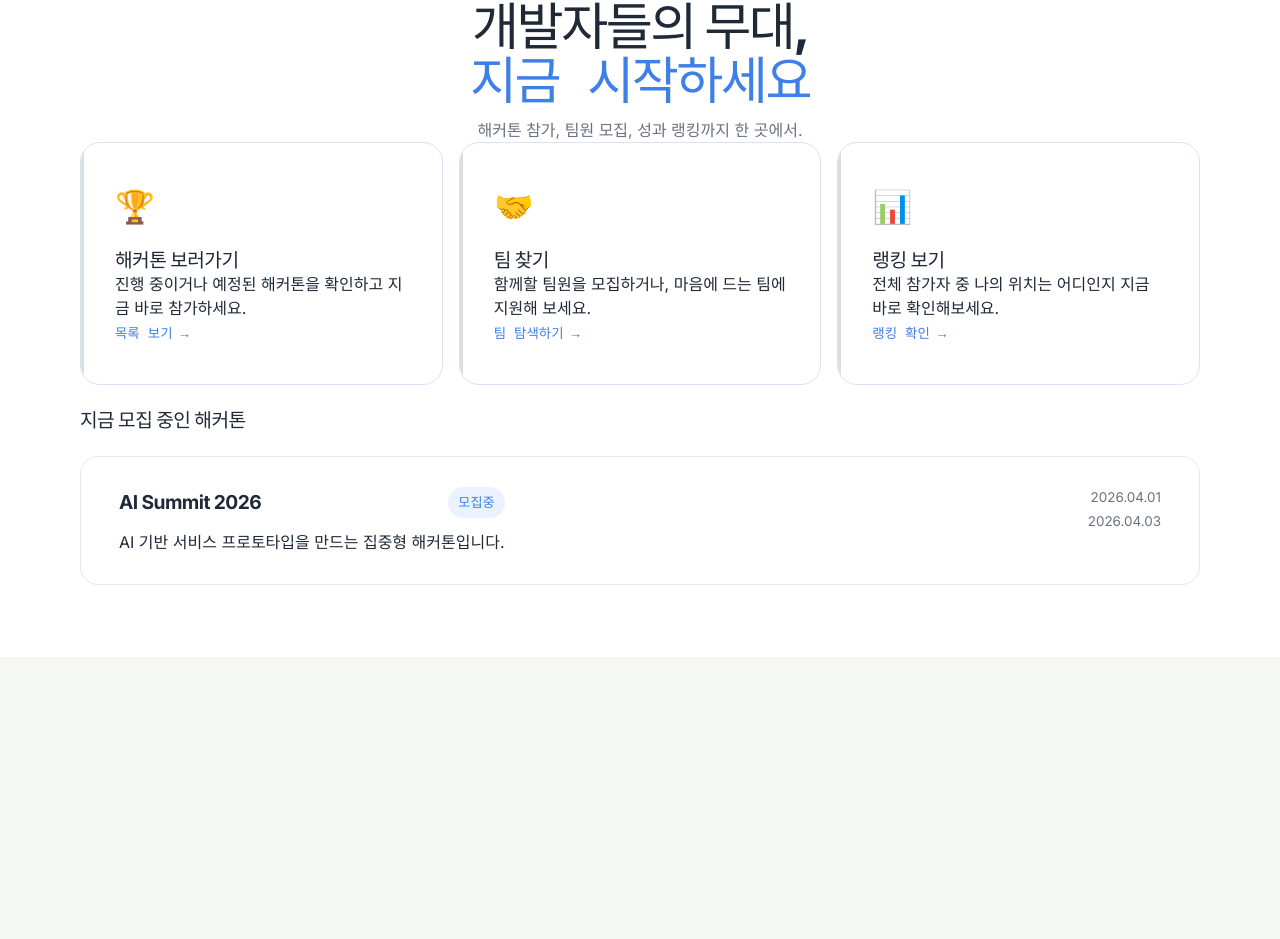
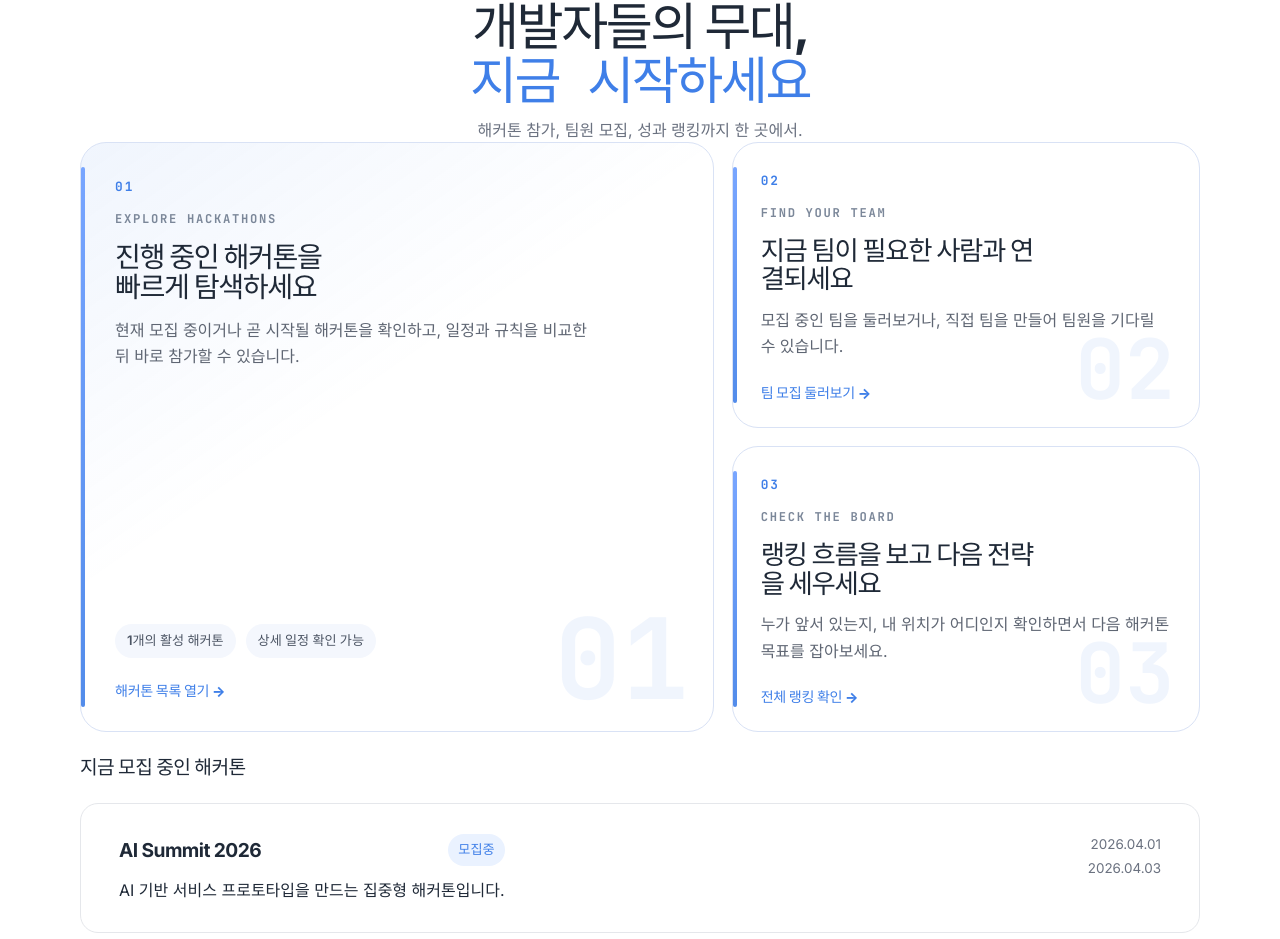
Before and after one commit to DakerTeams/Daker-front, a React (Vite) app: page / in a window 1280 px wide. Shown: the part 861-1800 px from the top of the page. Before the commit the page ends 1518 px from the top, so only its background shows below. Built offline with nearby package versions, Linux system fonts and the light colour scheme; no server answers.

Commit message:
style: 메인 하단 섹션을 비대칭 에디토리얼 레이아웃으로 개선

```diff
--- a/src/index.css
+++ b/src/index.css
@@ -587,53 +587,155 @@ h2 {
   font-family: 'JetBrains Mono', ui-monospace, monospace;
 }
 
-.hero-cards {
+.hero-editorial {
   display: grid;
-  grid-template-columns: repeat(auto-fit, minmax(260px, 1fr));
-  gap: 16px;
-}
-
-.hero-card {
-  background: #ffffff;
-  border-radius: 20px;
-  padding: 40px 34px;
+  grid-template-columns: minmax(0, 1.15fr) minmax(320px, 0.85fr);
+  gap: 18px;
+}
+
+.hero-editorial__feature,
+.hero-editorial__card {
+  position: relative;
+  display: flex;
+  flex-direction: column;
+  gap: 14px;
+  overflow: hidden;
+  background: #ffffff;
   border: 1px solid var(--border);
-  position: relative;
-  overflow: hidden;
-  transition: all 0.2s ease;
-}
-
-.hero-card::before {
+  border-radius: 26px;
+  transition:
+    transform 0.2s ease,
+    border-color 0.2s ease,
+    box-shadow 0.2s ease;
+}
+
+.hero-editorial__feature {
+  min-height: 360px;
+  padding: 34px 34px 30px;
+  justify-content: flex-end;
+  background:
+    linear-gradient(145deg, rgba(63, 127, 232, 0.08), transparent 44%),
+    #ffffff;
+}
+
+.hero-editorial__card {
+  min-height: 170px;
+  padding: 28px 28px 24px;
+}
+
+.hero-editorial__feature::before,
+.hero-editorial__card::before {
   content: '';
   position: absolute;
   left: 0;
-  top: 0;
-  bottom: 0;
-  width: 3px;
-  background: #d8e0d7;
-  transition: background 0.2s ease;
-}
-
-.hero-card:hover {
-  border-color: var(--primary);
+  top: 24px;
+  bottom: 24px;
+  width: 4px;
+  border-radius: 999px;
+  background: linear-gradient(180deg, #6a9cff 0%, #3f7fe8 100%);
+  opacity: 0.9;
+}
+
+.hero-editorial__feature:hover,
+.hero-editorial__card:hover {
+  transform: translateY(-4px);
+  border-color: #b8cdf8;
   box-shadow: var(--shadow-md);
 }
 
-.hero-card:hover::before {
-  background: var(--primary);
-}
-
-.hero-card__icon {
-  font-size: 2rem;
-  margin-bottom: 18px;
-}
-
-.hero-card__arrow {
-  margin-top: 24px;
+.hero-editorial__stack {
+  display: grid;
+  gap: 18px;
+}
+
+.hero-editorial__index {
+  position: relative;
+  z-index: 1;
   color: var(--primary);
-  font-weight: 700;
-  font-size: 0.84rem;
   font-family: 'JetBrains Mono', ui-monospace, monospace;
+  font-size: 0.8rem;
+  font-weight: 800;
+  letter-spacing: 0.16em;
+}
+
+.hero-editorial__label {
+  position: relative;
+  z-index: 1;
+  color: #7b8799;
+  font-family: 'JetBrains Mono', ui-monospace, monospace;
+  font-size: 0.76rem;
+  font-weight: 700;
+  letter-spacing: 0.14em;
+}
+
+.hero-editorial h2 {
+  position: relative;
+  z-index: 1;
+  max-width: 12ch;
+  font-size: clamp(1.65rem, 2.2vw, 2.45rem);
+  line-height: 1.08;
+  letter-spacing: -0.05em;
+}
+
+.hero-editorial__card h2 {
+  max-width: 16ch;
+  font-size: 1.65rem;
+}
+
+.hero-editorial p {
+  position: relative;
+  z-index: 1;
+  max-width: 48ch;
+  color: #5f6673;
+  font-size: 1rem;
+  line-height: 1.65;
+}
+
+.hero-editorial__meta {
+  position: relative;
+  z-index: 1;
+  display: flex;
+  flex-wrap: wrap;
+  gap: 10px;
+  margin-top: auto;
+}
+
+.hero-editorial__meta span {
+  display: inline-flex;
+  align-items: center;
+  min-height: 34px;
+  padding: 0 12px;
+  border-radius: 999px;
+  background: #f4f7fd;
+  color: #4c5564;
+  font-size: 0.82rem;
+  font-weight: 600;
+}
+
+.hero-editorial__cta {
+  position: relative;
+  z-index: 1;
+  margin-top: 8px;
+  color: var(--primary);
+  font-weight: 800;
+  font-size: 0.88rem;
+  letter-spacing: -0.02em;
+}
+
+.hero-editorial__watermark {
+  position: absolute;
+  right: 24px;
+  bottom: 16px;
+  color: rgba(63, 127, 232, 0.08);
+  font-family: 'JetBrains Mono', ui-monospace, monospace;
+  font-size: 7rem;
+  font-weight: 800;
+  line-height: 1;
+  pointer-events: none;
+}
+
+.hero-editorial__watermark--small {
+  font-size: 5.2rem;
 }
 
 .row-between {
@@ -3005,6 +3107,23 @@ h2 {
     grid-template-columns: 1fr;
   }
 
+  .hero-editorial {
+    grid-template-columns: 1fr;
+  }
+
+  .hero-editorial__feature,
+  .hero-editorial__card {
+    min-height: auto;
+  }
+
+  .hero-editorial__feature {
+    padding-bottom: 84px;
+  }
+
+  .hero-editorial__watermark {
+    font-size: 4.8rem;
+  }
+
   .detail-score-row {
     grid-template-columns: 1fr;
   }
--- a/src/pages/MainPage.jsx
+++ b/src/pages/MainPage.jsx
@@ -187,25 +187,42 @@ function MainPage() {
           </p>
         </div>
 
-        <div className="hero-cards">
-          <Link to="/hackathons" className="hero-card">
-            <div className="hero-card__icon">🏆</div>
-            <h2>해커톤 보러가기</h2>
-            <p>진행 중이거나 예정된 해커톤을 확인하고 지금 바로 참가하세요.</p>
-            <span className="hero-card__arrow">목록 보기 →</span>
+        <div className="hero-editorial">
+          <Link to="/hackathons" className="hero-editorial__feature">
+            <span className="hero-editorial__index">01</span>
+            <span className="hero-editorial__label">EXPLORE HACKATHONS</span>
+            <h2>진행 중인 해커톤을 빠르게 탐색하세요</h2>
+            <p>
+              현재 모집 중이거나 곧 시작될 해커톤을 확인하고, 일정과 규칙을 비교한 뒤 바로
+              참가할 수 있습니다.
+            </p>
+            <div className="hero-editorial__meta">
+              <span>{visibleHackathons.length || 4}개의 활성 해커톤</span>
+              <span>상세 일정 확인 가능</span>
+            </div>
+            <span className="hero-editorial__cta">해커톤 목록 열기 →</span>
+            <span className="hero-editorial__watermark">01</span>
           </Link>
-          <Link to="/camp" className="hero-card">
-            <div className="hero-card__icon">🤝</div>
-            <h2>팀 찾기</h2>
-            <p>함께할 팀원을 모집하거나, 마음에 드는 팀에 지원해 보세요.</p>
-            <span className="hero-card__arrow">팀 탐색하기 →</span>
-          </Link>
-          <Link to="/rankings" className="hero-card">
-            <div className="hero-card__icon">📊</div>
-            <h2>랭킹 보기</h2>
-            <p>전체 참가자 중 나의 위치는 어디인지 지금 바로 확인해보세요.</p>
-            <span className="hero-card__arrow">랭킹 확인 →</span>
-          </Link>
+
+          <div className="hero-editorial__stack">
+            <Link to="/camp" className="hero-editorial__card">
+              <span className="hero-editorial__index">02</span>
+              <span className="hero-editorial__label">FIND YOUR TEAM</span>
+              <h2>지금 팀이 필요한 사람과 연결되세요</h2>
+              <p>모집 중인 팀을 둘러보거나, 직접 팀을 만들어 팀원을 기다릴 수 있습니다.</p>
+              <span className="hero-editorial__cta">팀 모집 둘러보기 →</span>
+              <span className="hero-editorial__watermark hero-editorial__watermark--small">02</span>
+            </Link>
+
+            <Link to="/rankings" className="hero-editorial__card">
+              <span className="hero-editorial__index">03</span>
+              <span className="hero-editorial__label">CHECK THE BOARD</span>
+              <h2>랭킹 흐름을 보고 다음 전략을 세우세요</h2>
+              <p>누가 앞서 있는지, 내 위치가 어디인지 확인하면서 다음 해커톤 목표를 잡아보세요.</p>
+              <span className="hero-editorial__cta">전체 랭킹 확인 →</span>
+              <span className="hero-editorial__watermark hero-editorial__watermark--small">03</span>
+            </Link>
+          </div>
         </div>
       </section>
 
```
